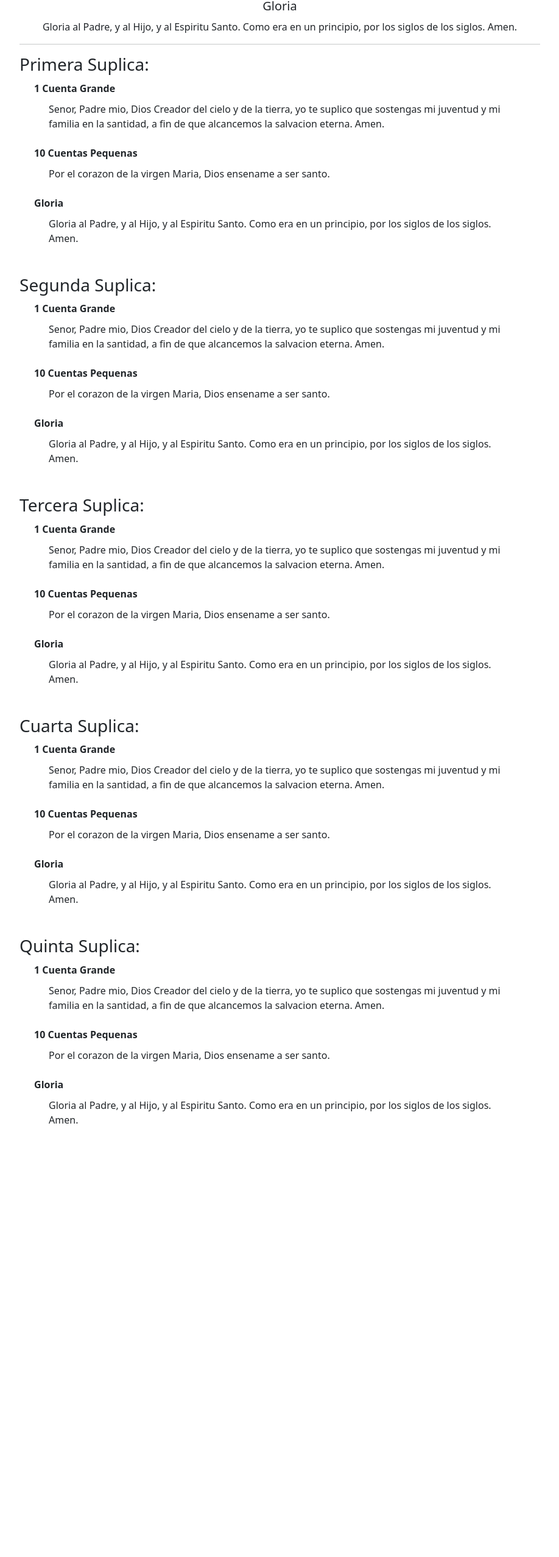
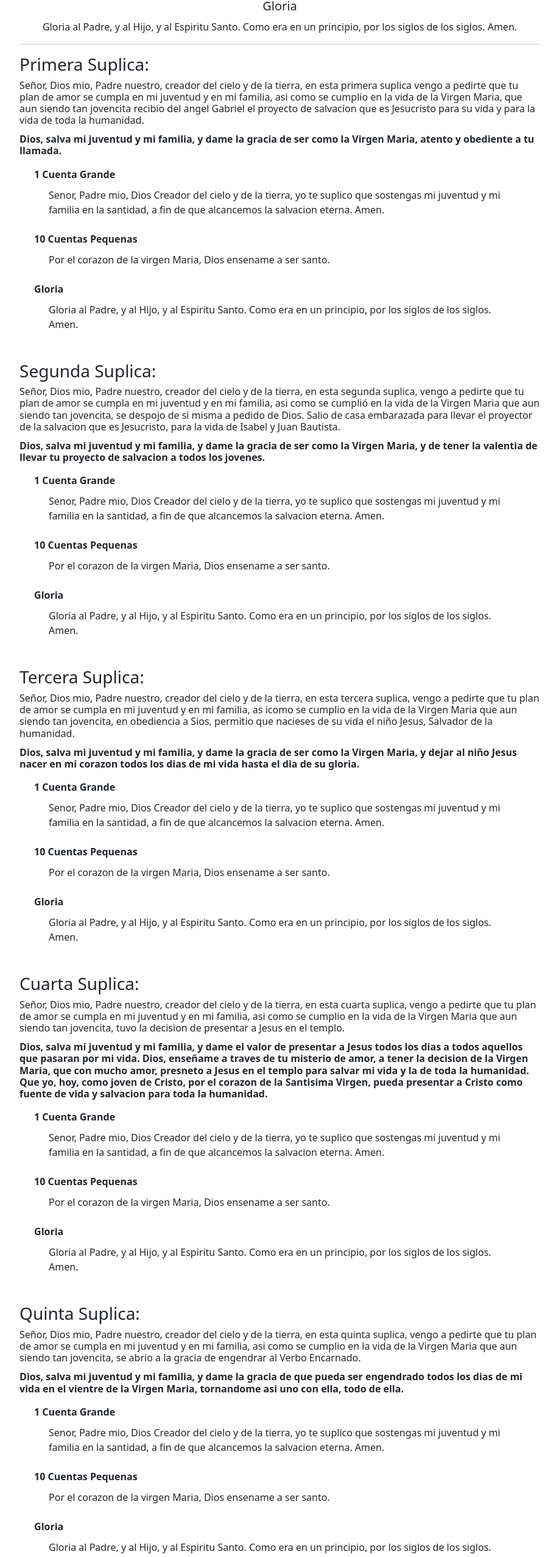
Before and after one commit to luiss28/San-Juan-Bosco-App, a React (Create React App) app: page /rosariojuvenil in a window 1280 px wide. Shown: the part 1018-3572 px from the top of the page at 61% size, without its empty margins (299-1217 px from the left). Before the commit the page ends 2915 px from the top, so only its background shows below. Built offline with nearby package versions, Linux system fonts and the light colour scheme.

Commit message:
Completed images, working on final touches. Currently on youth rosary.

```diff
--- a/src/components/Oraciones.jsx
+++ b/src/components/Oraciones.jsx
@@ -53,7 +53,7 @@ export default function Misterio({num}) {
         <Body>
             <Card>
                 <Card.Header>
-                    <Tabs accessKey={activeTab} onSelect={(k) => setActiveTab(k)}>
+                    <Tabs activeKey={activeTab} onSelect={(k) => setActiveTab(k)}>
                         <Tab eventKey="Gozosos" title="Lunes/Sabado"/>
                         <Tab eventKey="Dolorosos" title="Martes/Viernes"/>
                         <Tab eventKey="Gloriosos" title="Miercoles/Domingo"/>
@@ -80,13 +80,25 @@ export default function Misterio({num}) {
             <b>Gloria</b>
             <Gloria/>
             <br/>
+            <b>Maria es madre de gracia</b>
+            <div style={{ marginLeft: '24px' }}>
+                <p>
+                    Maria es madre de gracia, madre de misericordia.
+                    En la vida y en la muerta amparanos gran señora.
+                    No te olvides de nosotros en aquella ultima hora
+                    virgen santisima.
+                </p>
+            </div>
             <b>Oh Jesus mio</b>
-            <p>¡Oh, Jesús mío, perdona nuestros pecados,
-                líbranos del fuego del infierno, lleva al cielo a todas las almas
-                y socorre espelcialmente a las más necesitadas de tu
-                Divina Misericordia.
-                Amén.
-            </p>
+            <div style={{ marginLeft: '24px' }}>
+                <p>
+                    Oh, Jesús mío, perdona nuestros pecados,
+                    líbranos del fuego del infierno, lleva al cielo a todas las almas
+                    y socorre espelcialmente a las más necesitadas de tu
+                    Divina Misericordia.
+                    Amén.
+                </p>
+            </div>
             <p>
                 Maria concebida sin pecado,
                 <b> ruega por nosotros que recurrimos a ti.</b>
--- a/src/pages/InterestFormPage.jsx
+++ b/src/pages/InterestFormPage.jsx
@@ -4,6 +4,19 @@ import Body from "../components/Body";
 export default function InterestFormPage() {
     return (
         <Body sidebar>
+            <div style={{ display: 'flex', justifyContent: 'center', gap: '12px', marginBottom: '16px', alignItems: 'stretch' }}>
+                <img
+                    src="/YG_fun_christmas.jpeg"
+                    alt="Dia de Don Bosco"
+                    style={{ flex: '1 1 0', width: '0', maxWidth: '40%', height: 'auto', objectFit: 'cover', borderRadius: '12px', display: 'block' }}
+                />
+                <img
+                    src="/YG_fun_waving.jpeg"
+                    alt="Dia de Don Bosco"
+                    style={{ flex: '1 1 0', width: '0', maxWidth: '40%', height: 'auto', objectFit: 'cover', borderRadius: '12px', display: 'block' }}
+                />
+            </div>
+
             <div>
                 <iframe title="interest form"
                     src="https://docs.google.com/forms/d/e/1FAIpQLSeHelAnJf4XkPwm8-D63LQlR0NQq7eUxn1_zDYkWb8ddStW1g/viewform?embedded=true"
--- a/src/pages/RosarioJuvenilPage.jsx
+++ b/src/pages/RosarioJuvenilPage.jsx
@@ -40,20 +40,96 @@ export default function RosarioJuvenilPage() {
             <hr/>
 
             <h3>Primera Suplica:</h3>
+            <h6>
+                Señor, Dios mio, Padre nuestro, creador del cielo y de la tierra, en
+                esta primera suplica vengo a pedirte
+                que tu plan de amor se cumpla en mi juventud y en mi familia, asi como
+                se cumplio en la vida de la Virgen Maria, que aun siendo tan jovencita
+                recibio del angel Gabriel el proyecto de salvacíon que es Jesucristo para
+                su vida y para la vida de toda la humanidad. <br/>
+                <p style={{ marginTop: '12px' }}>
+                    <b>
+                        Dios, salva mi juventud y mi familia, y dame la gracia de ser como la
+                        Virgen Maria, atento y obediente a tu llamada.
+                    </b>
+                </p>
+            </h6>
             <Suplica/>
             <br/>
             <h3>Segunda Suplica:</h3>
+            <h6>
+                Señor, Dios mio, Padre nuestro, creador del cielo y de la
+                tierra, en esta segunda suplica, vengo a pedirte que tu plan
+                de amor se cumpla en mi juventud y en mi familia, asi como
+                se cumplió en la vida de la Virgen Maria que aun siendo tan
+                jovencita, se despojo de si misma a pedido de Dios. Salio de
+                casa embarazada para llevar el proyector de la salvacion que
+                es Jesucristo, para la vida de Isabel y Juan Bautista. <br/>
+                <p style={{ marginTop: '12px' }}>
+                    <b>
+                        Dios, salva mi juventud y mi familia, y dame la gracia de ser como la
+                        Virgen Maria, y de tener la valentia de llevar tu proyecto de salvacion
+                        a todos los jovenes.
+                    </b>
+                </p>
+            </h6>
             <Suplica/>
             <br/>
             <h3>Tercera Suplica:</h3>
+            <h6>
+                Señor, Dios mio, Padre nuestro, creador del cielo y de la
+                tierra, en esta tercera suplica, vengo a pedirte que tu plan
+                de amor se cumpla en mi juventud y en mi familia, as icomo
+                se cumplio en la vida de la Virgen Maria que aun siendo tan
+                jovencita, en obediencia a Sios, permitio que nacieses de su
+                vida el niño Jesus, Salvador de la humanidad.<br/>
+                <p style={{ marginTop: '12px' }}>
+                    <b>
+                        Dios, salva mi juventud y mi familia, y dame la gracia de ser como la
+                        Virgen Maria, y dejar al niño Jesus nacer en mi corazon todos los dias
+                        de mi vida hasta el dia de su gloria.
+                    </b>
+                </p>
+            </h6>
             <Suplica/>
             <br/>
             <h3>Cuarta Suplica:</h3>
+            <h6>
+                Señor, Dios mio, Padre nuestro, creador del cielo y de la
+                tierra, en esta cuarta suplica, vengo a pedirte que tu plan de amor
+                se cumpla en mi juventud y en mi familia, asi como se cumplio en la vida de la
+                Virgen Maria que aun siendo tan jovencita, tuvo la decision de presentar a Jesus
+                en el templo.<br/>
+                <p style={{ marginTop: '12px' }}>
+                    <b>
+                        Dios, salva mi juventud y mi familia, y dame el valor de presentar a Jesus
+                        todos los dias a todos aquellos que pasaran por mi vida. Dios, enseñame
+                        a traves de tu misterio de amor, a tener la decision de la Virgen Maria,
+                        que con mucho amor, presneto a Jesus en el templo para salvar mi vida
+                        y la de toda la humanidad. Que yo, hoy, como joven de Cristo, por el corazon
+                        de la Santisima Virgen, pueda presentar a Cristo como fuente de vida y salvacion
+                        para toda la humanidad.
+                    </b>
+                </p>
+            </h6>
             <Suplica/>
             <br/>
             <h3>Quinta Suplica:</h3>
+            <h6>
+                Señor, Dios mio, Padre nuestro, creador del cielo y de la
+                tierra, en esta quinta suplica, vengo a pedirte que tu plan de amor se cumpla en mi juventud
+                y en mi familia, asi como se cumplio en la vida de la Virgen Maria que aun siendo
+                tan jovencita, se abrio a la gracia de engendrar al Verbo Encarnado. <br/>
+                <p style={{ marginTop: '12px' }}>
+                    <b>
+                        Dios, salva mi juventud y mi familia, y dame la gracia de que pueda
+                        ser engendrado todos los dias de mi vida en el vientre de la Virgen Maria, tornandome asi uno
+                        con ella, todo de ella.
+                    </b>
+                </p>
+            </h6>
             <Suplica/>
-            <br/>
+            <hr/>
         </Body>
     );
 }
--- a/src/pages/RosarioPage.jsx
+++ b/src/pages/RosarioPage.jsx
@@ -87,7 +87,7 @@ export default function RosarioPage() {
         Nuestro Señor Jesucristo.
         Amen.
       </p>
-
+      <br/>
 
     </Body>
   );
```
Also changed, not shown: public/YG_fun_waving.JPEG (added), 1 other file (tests, documents, lock files or other folders).
